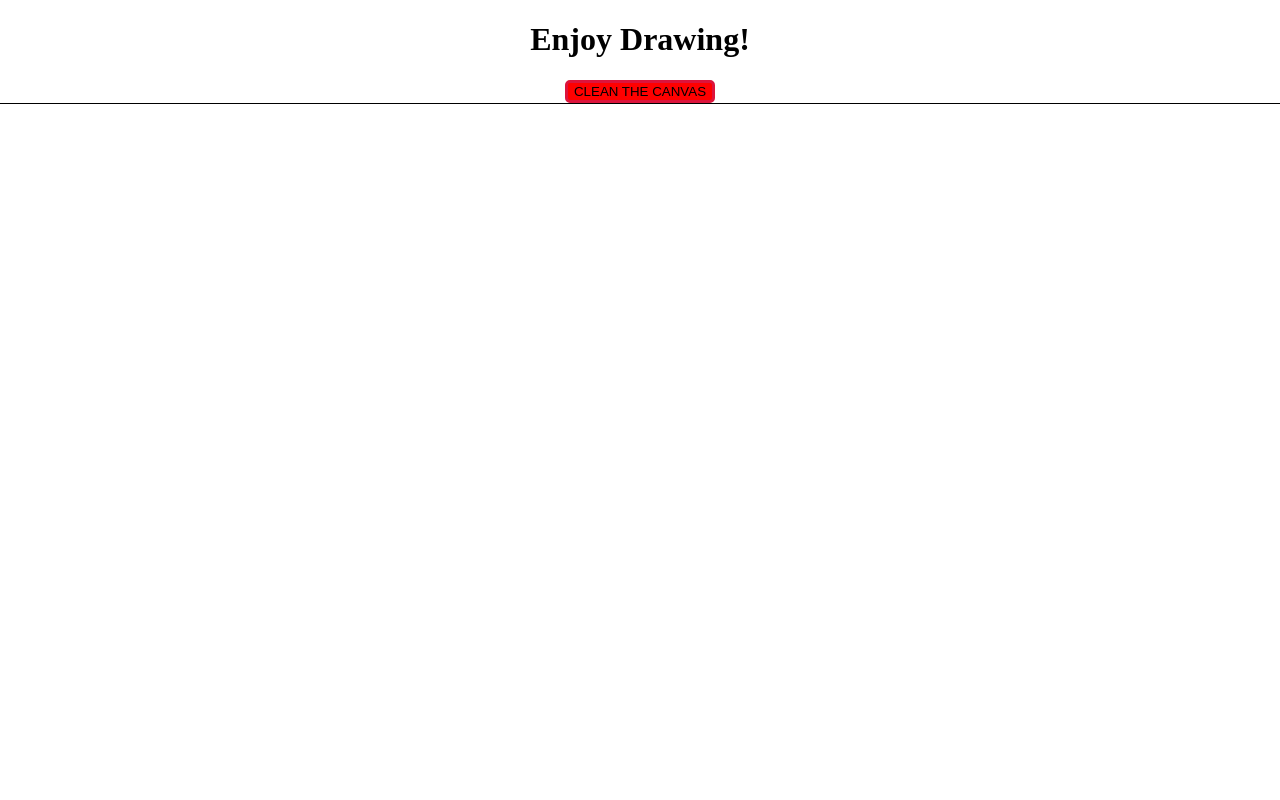
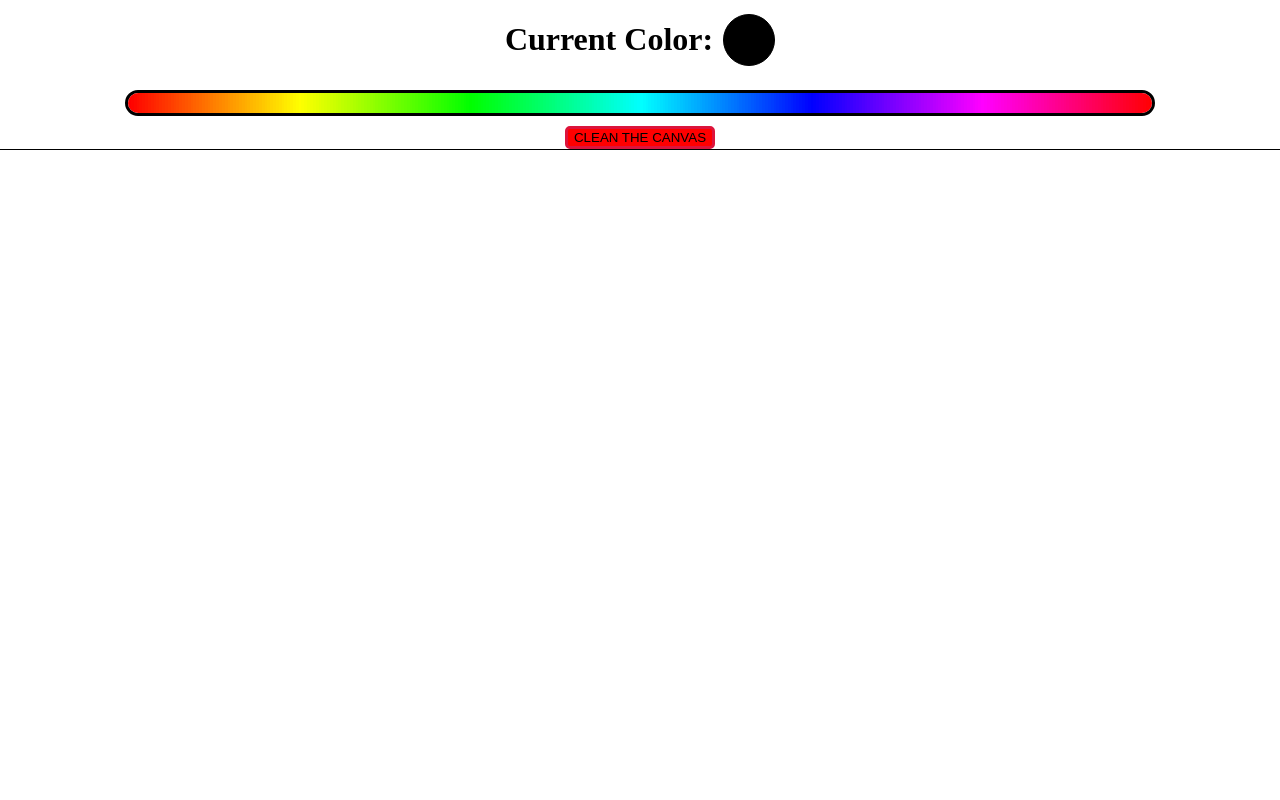
Before and after one commit to AmitSegal26/followingPen, a plain HTML site: page index.html in a window 1280 px wide. Shown: the top 800 px of the page. Drawn offline with Linux system fonts and the light colour scheme.

Commit message:
color bar

```diff
--- a/index.css
+++ b/index.css
@@ -16,6 +16,13 @@ canvas {
   display: block;
   border: 1px solid black;
 }
+header {
+  width: 100vw;
+  display: flex;
+  flex-direction: column;
+  justify-content: center;
+  align-items: center;
+}
 #clean-btn {
   border-radius: 5px;
   background-color: red;
@@ -24,6 +31,33 @@ canvas {
 #clean-btn:hover {
   background-color: #fff;
 }
+#title-container {
+  display: flex;
+  justify-content: center;
+  align-items: center;
+  width: 100%;
+}
+#preview {
+  margin-left: 10px;
+  border-radius: 50px;
+  width: 50px;
+  height: 50px;
+  background-color: black;
+  border: 1px solid black;
+}
+#color-bar {
+  border-radius: 20px;
+  margin: 10px;
+  display: flex;
+  height: 20px;
+  width: 80vw;
+  border: 3px solid black;
+  overflow: hidden;
+}
+#color-bar > div:hover {
+  transform: scale(1.3);
+  border: 3px solid black;
+}
 #pen-icon {
   position: absolute;
   width: var(--size-pen);
--- a/index.html
+++ b/index.html
@@ -4,10 +4,17 @@
     <meta charset="UTF-8" />
     <meta name="viewport" content="width=device-width, initial-scale=1.0" />
     <link rel="stylesheet" href="./index.css" />
+    <link rel="icon" href="./assets/penIcon.png" />
     <title>Drawing Board</title>
   </head>
   <body>
-    <h1 id="title">Enjoy Drawing!</h1>
+    <header>
+      <div id="title-container">
+        <h1 id="title">Current Color:</h1>
+        <div id="preview"></div>
+      </div>
+      <div id="color-bar" />
+    </header>
     <button id="clean-btn">CLEAN THE CANVAS</button>
     <canvas id="canvas" />
     <script src="./index.js"></script>
--- a/index.js
+++ b/index.js
@@ -1,6 +1,8 @@
 const canvas = document.getElementById("canvas");
 const clearBtn = document.getElementById("clean-btn");
 const ctx = canvas.getContext("2d");
+const colorBar = document.getElementById("color-bar");
+
 clearBtn.addEventListener("click", () => {
   ctx.clearRect(0, 0, canvas.width, canvas.height);
 });
@@ -12,22 +14,37 @@ canvas.height = window.innerHeight;
 
 const convertToHexadecimal = (num) => {
   let stringedNum = num.toString("16");
-  return stringedNum.length === 3
-    ? `#000${stringedNum}`
-    : stringedNum.length === 4
-    ? `#00${stringedNum}`
-    : stringedNum.length === 5
-    ? `#0${stringedNum}`
-    : `#${stringedNum}`;
+  return `#${stringedNum.padStart(6, "0")}`;
 };
 const convertBackToDecimal = (hexNum) => parseInt(hexNum.replace("#", ""), 16);
 const changeColorValue = () => convertBackToDecimal(ctx.strokeStyle) + 1000;
-
 ctx.lineWidth = 5;
 ctx.lineJoin = "round";
 ctx.lineCap = "round";
 ctx.strokeStyle = convertToHexadecimal(initialColorValue);
 
+for (let i = 0; i < 360; i++) {
+  const barWidth = window.innerWidth / 360;
+  let colorValueText = `hsl(${i}, 100%, 50%)`;
+  const colorDiv = document.createElement("div");
+  colorDiv.id = `${i}`;
+  colorDiv.style.width = `${barWidth}px`;
+  colorDiv.style.backgroundColor = colorValueText;
+  colorDiv.style.cursor = "pointer";
+  colorBar.appendChild(colorDiv);
+  colorDiv.addEventListener("click", () => {
+    const childrenArray = Array.from(colorBar.children);
+    // reset the other nodes (colors in colorbar)
+    childrenArray.forEach((element) => {
+      element.style.border = "none";
+    });
+    //* empethizes the chosen color on the color bar
+    colorDiv.style.border = "2px solid black";
+
+    document.getElementById("preview").style.backgroundColor = colorValueText;
+    ctx.strokeStyle = colorValueText;
+  });
+}
 const draw = (e) => {
   if (!painting) return;
 
@@ -43,9 +60,8 @@ const startPosition = (e) => {
 const endPosition = () => {
   painting = false;
   ctx.beginPath();
-  //! change color here (ADD FUNCTION)
-  ctx.strokeStyle = convertToHexadecimal(changeColorValue());
 };
+
 canvas.addEventListener("mousedown", startPosition);
 canvas.addEventListener("mouseup", endPosition);
 canvas.addEventListener("mousemove", draw);
```
